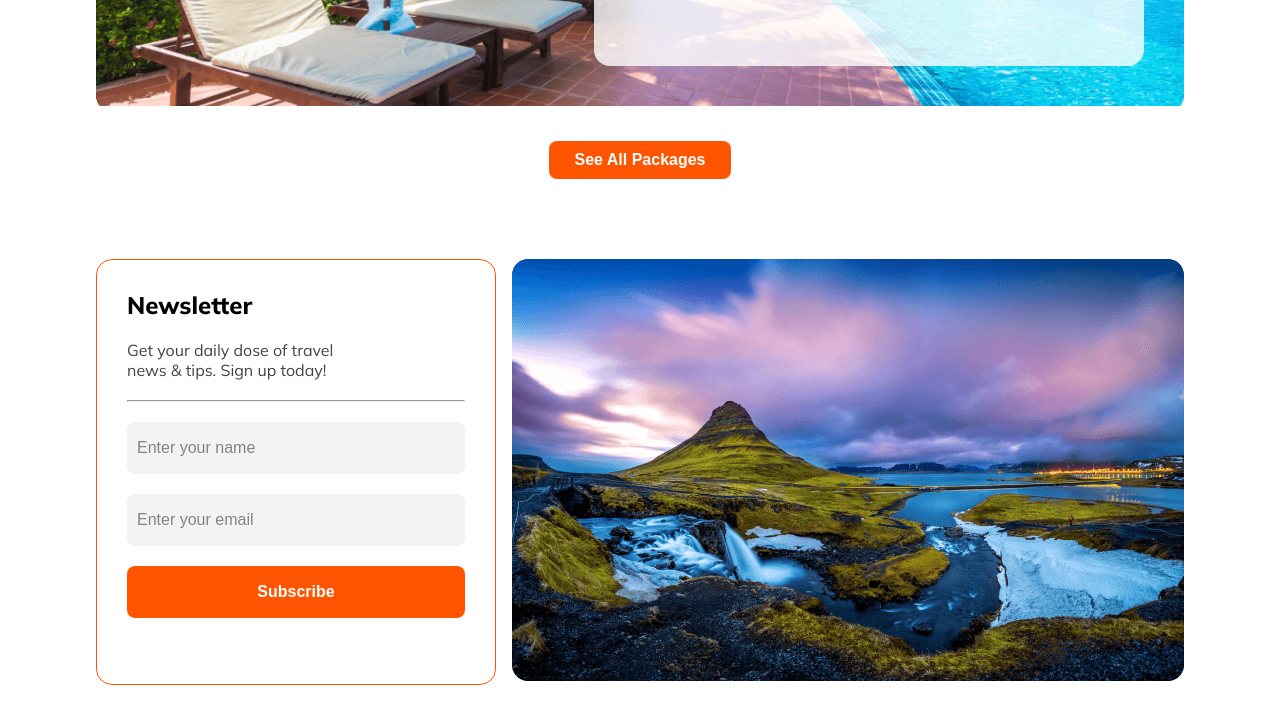
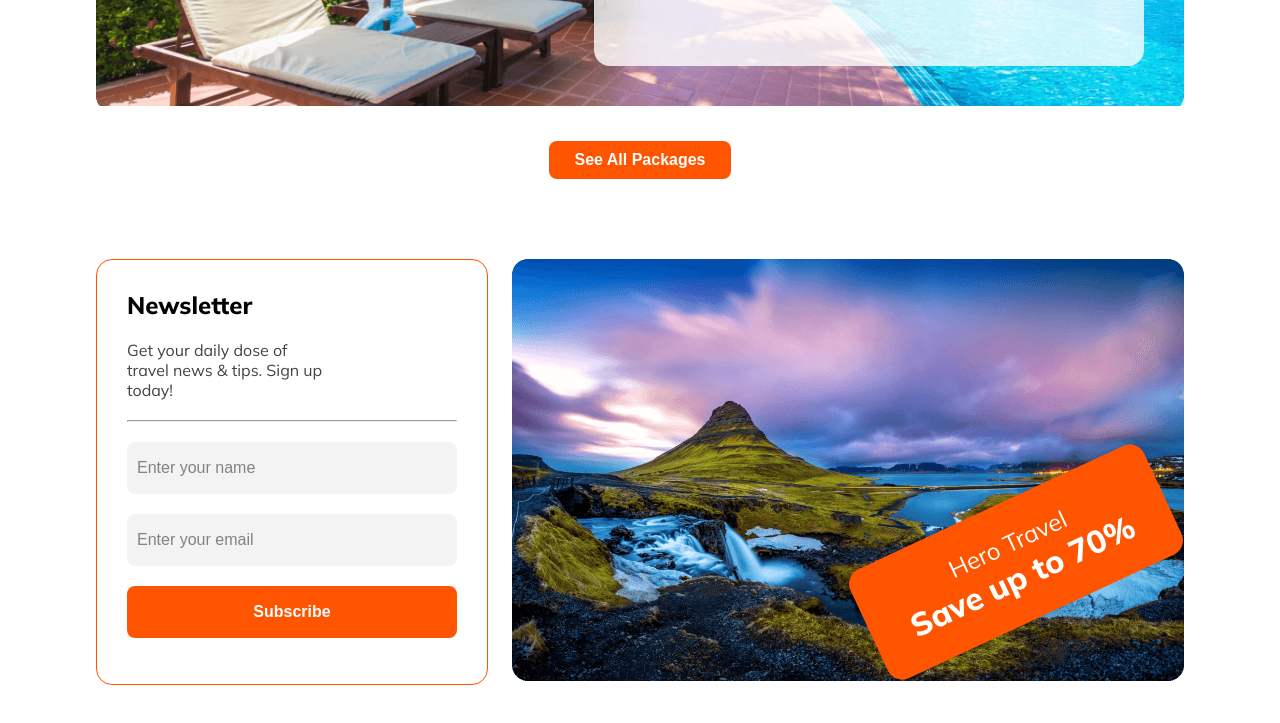
Before and after one commit to symumsakin/hero-travel, a plain HTML site: page index.html in a window 1280 px wide. Shown: the part 3826-4549 px from the top of the page. Drawn offline with Linux system fonts and the light colour scheme.

Commit message:
newsletter full section complete

```diff
--- a/index.html
+++ b/index.html
@@ -180,13 +180,20 @@
                 <form action="">
                     <input type="text" name="name" id="name" placeholder="Enter your name"
                         style="border-radius: 8px; background-color: rgba(19, 19, 24, 0.05); width: 100%;">
-                        <input type="email" name="email" id="email" placeholder="Enter your email" style="border-radius: 8px; background-color: rgba(19, 19, 24, 0.05); width: 100%;">
-                        <input type="button" value="Subscribe" class="btn-primary" style="width: 100%;">
+                    <input type="email" name="email" id="email" placeholder="Enter your email"
+                        style="border-radius: 8px; background-color: rgba(19, 19, 24, 0.05); width: 100%;">
+                    <input type="button" value="Subscribe" class="btn-primary" style="width: 100%;">
                 </form>
             </div>
 
             <div class="save-70">
-                <img src="assets/Rectangle 8-1.png" alt="">
+                <div class="save-70-img">
+                    <img src="assets/Rectangle 8-1.png" alt="">
+                </div>
+                <div class="save-70-banner">
+                    <p>Hero Travel</p>
+                    <h4>Save up to 70%</h4>
+                </div>
             </div>
         </section>
     </main>
--- a/style.css
+++ b/style.css
@@ -321,7 +321,7 @@ form button {
 .form-section {
     display: flex;
     justify-content: space-between;
-    /* gap: 24px; */
+    gap: 24px;
     margin-top: 80px;
     margin-bottom: 80px;
 }
@@ -348,7 +348,37 @@ form button {
 }
 
 .save-70 img {
-    width: 100%;
+    max-height: 100%;
+}
+
+.save-70-img {
+    position: relative;
+    max-width: 100%;
+}
+
+.save-70-banner {
+    background-color: #FF5400;
+    color: #fff;
+    width: 324px;
+    height: 120px;
+    border-radius: 16px;
+    display: flex;
+    flex-direction: column;
+    align-items: center;
+    justify-content: center;
+    position: absolute;
+    margin-top: -183px;
+    margin-left: 342px;
+    transform: rotate(-25deg);
+}
+
+.save-70-banner h4 {
+    font-size: 32px;
+    font-weight: 800;
+}
+
+.save-70-banner p {
+    font-size: 24px;
 }
 
 /* responsive media query */
@@ -441,4 +471,12 @@ form button {
     .save-70 img {
         width: 100%;
     }
+
+    .save-70-banner {
+        flex-direction: column;
+        margin: 0 auto;
+        max-width: 100%;
+        margin-top: -120px;
+        margin-left: 50px;
+    }
 }
```
